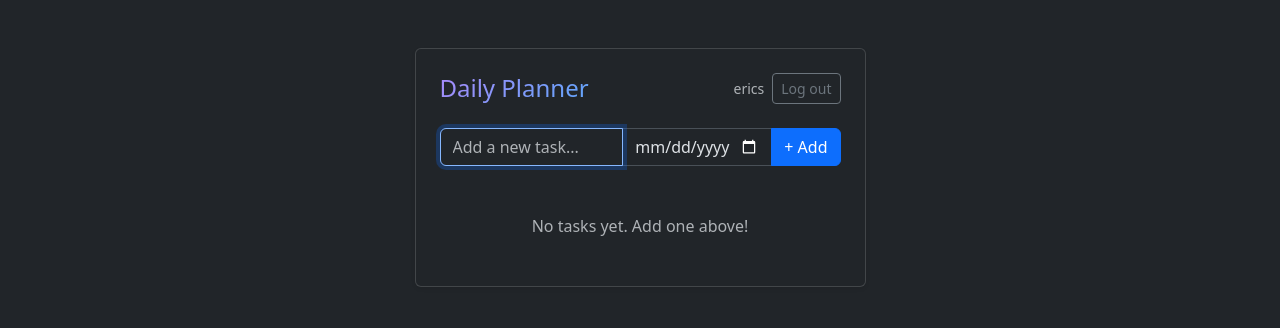
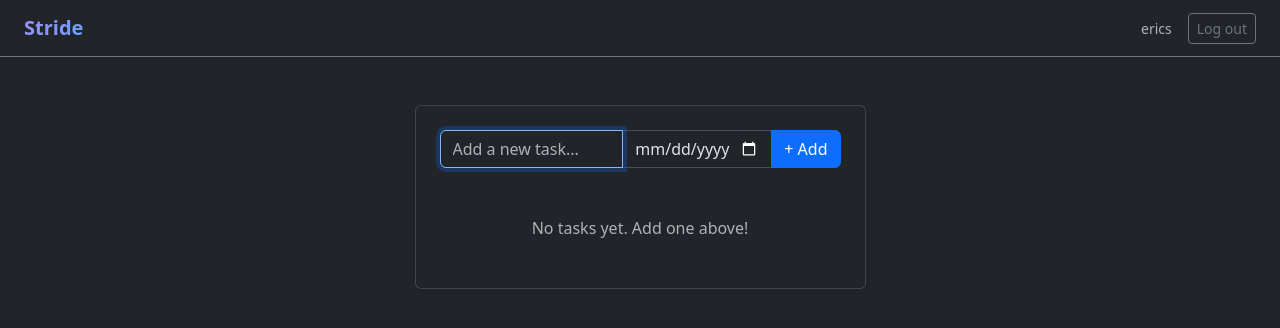
Before and after one commit to esteinusa/claudevibe-todo, a Django app: page / in a window 1280 px wide. Shown: the top 328 px of the page. Run offline with Django 5.2, Linux system fonts and the light colour scheme; a user stored in the database is signed in; data that the repository does not hold is empty.

Commit message:
add dark Bootstrap navbar with Stride branding to all pages
Co-Authored-By: Claude Sonnet 4.6 <noreply@anthropic.com>

```diff
--- a/website/templates/base.html
+++ b/website/templates/base.html
@@ -17,6 +17,23 @@
   </style>
 </head>
 <body>
+  <nav class="navbar navbar-dark bg-dark border-bottom border-secondary">
+    <div class="container-fluid px-4">
+      <a class="navbar-brand gradient-text fw-bold" href="{% url 'home' %}">Stride</a>
+      <div class="d-flex align-items-center gap-3">
+        {% if user.is_authenticated %}
+          <span class="text-muted small">{{ user.username }}</span>
+          <form method="post" action="{% url 'logout' %}" class="m-0">
+            {% csrf_token %}
+            <button class="btn btn-outline-secondary btn-sm" type="submit">Log out</button>
+          </form>
+        {% else %}
+          <a href="{% url 'login' %}" class="btn btn-outline-secondary btn-sm">Log in</a>
+          <a href="{% url 'register' %}" class="btn btn-primary btn-sm">Register</a>
+        {% endif %}
+      </div>
+    </div>
+  </nav>
   <div class="container py-5">
     <div class="row justify-content-center">
       <div class="col-12 col-md-7 col-lg-5">
--- a/website/templates/home.html
+++ b/website/templates/home.html
@@ -4,17 +4,6 @@
 {% block content %}
 <div class="card shadow-sm">
   <div class="card-body p-4">
-    <div class="d-flex align-items-center justify-content-between mb-4">
-      <h1 class="h4 mb-0 gradient-text">Daily Planner</h1>
-      <div class="d-flex align-items-center gap-2">
-        <small class="text-muted">{{ request.user.username }}</small>
-        <form method="post" action="{% url 'logout' %}">
-          {% csrf_token %}
-          <button class="btn btn-outline-secondary btn-sm" type="submit">Log out</button>
-        </form>
-      </div>
-    </div>
-
     <form class="mb-4" method="post">
       {% csrf_token %}
       <div class="input-group">
```
